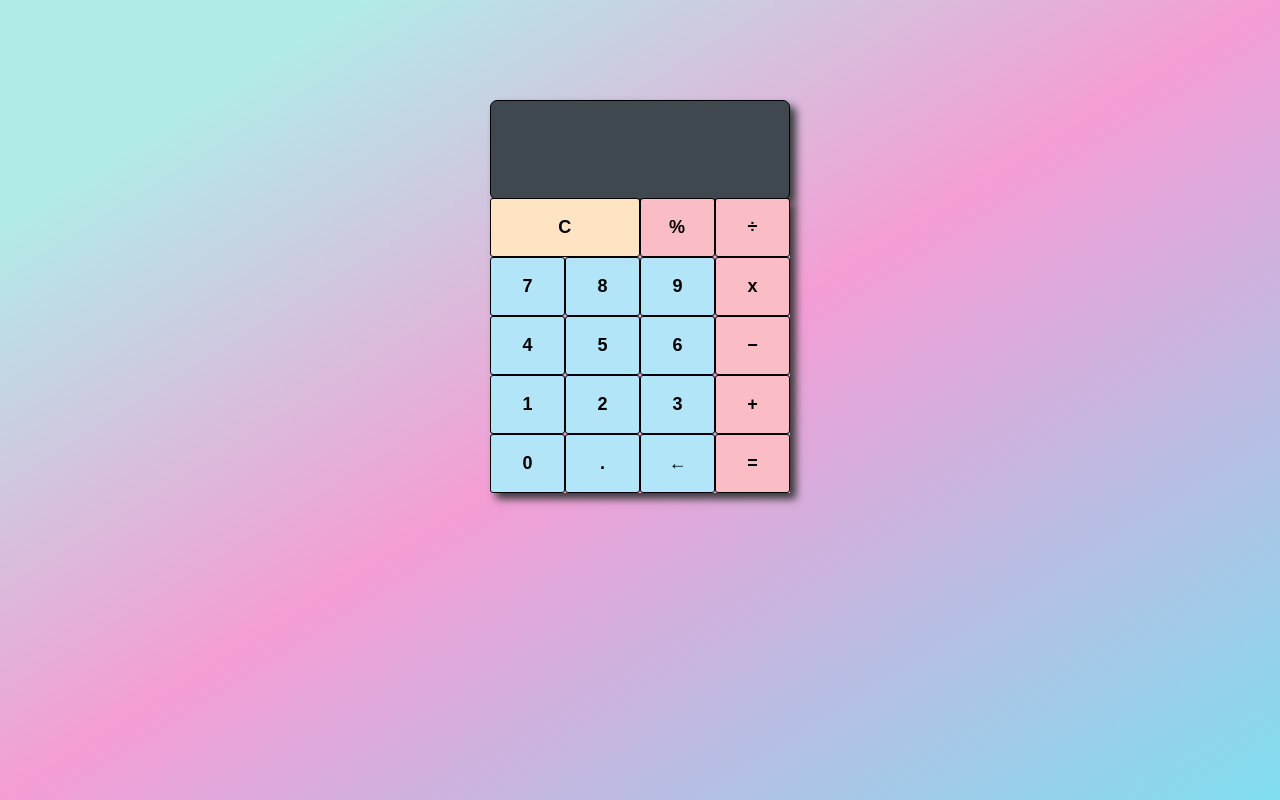
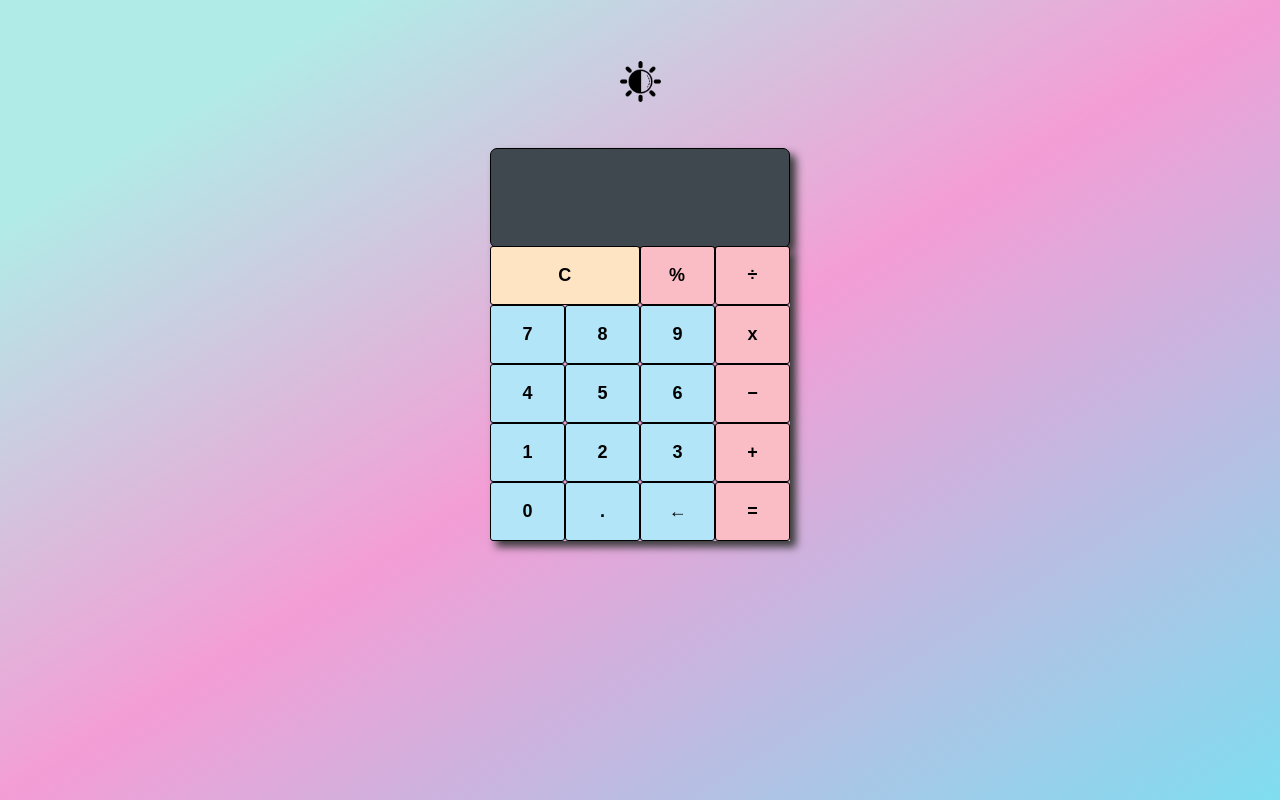
Before and after one commit to itywgh/calculator, a plain HTML site: page index.html in a window 1280 px wide. Drawn offline with Linux system fonts and the light colour scheme.

Commit message:
Implement dark mode button

```diff
--- a/index.html
+++ b/index.html
@@ -9,6 +9,9 @@
 </head>
 <body>
   <div class="main-container">
+    <div class="theme">
+      <img src="./icons/darkmode.png" alt="Dark mode" class="dark-mode-img">
+    </div>
     <div class="calc-container">
       <div class="calc-display">
         <div class="last-operation"></div>
--- a/index.js
+++ b/index.js
@@ -1,4 +1,6 @@
 // QUERIES
+const theme = document.querySelector('.dark-mode-img');      // Dark Mode
+console.log(changeTheme);
 const lastOperation = document.querySelector('.last-operation');
 const currentOperation = document.querySelector('.current-operation');
 const operators = document.querySelectorAll('.operator');
@@ -188,6 +190,10 @@ function inputPercentage(e) {
   equalPressed = false;
 }
 
+function changeTheme() {
+  document.body.classList.toggle("dark-mode");
+}
+
 
 
 // EVENT LISTENERS
@@ -269,6 +275,12 @@ equalButton.addEventListener('click', inputEqual);
 clearButton.addEventListener('click', clearCalc);
 
 
+// Dark Mode
+theme.addEventListener('click', changeTheme);
+
+
+
+
 // KEYBOARD EVENT LISTENER
 window.addEventListener('keydown', e => keyboardEvents(e));
 
--- a/styles.css
+++ b/styles.css
@@ -18,16 +18,43 @@ body {
     rgba(113, 219,  212, 0.55) 14%,
     rgba(233, 60, 172,0.5) 50%,
      rgba(0,188,225,0.5) 100%);
+  transition: all .95s;
 }
 
-.title {
-  margin-bottom: 40px;
-}
+
 
 .main-container {
   display: flex;
   justify-content: center;
+  align-items: center;
+  flex-direction: column;
   height: 600px;
+}
+
+.theme {
+  transition: all .15s;
+}
+
+.theme:hover {
+  opacity: .80;
+}
+
+img{
+  flex: 0 0 auto;
+  width: 45px;
+  height: 45px;
+  padding: 0;
+  cursor: pointer;
+  transition: all .15s;
+}
+
+img:hover {
+  scale: 1.05;
+  opacity: .75;
+}
+
+.dark-mode {
+  background: #7A93DC;
 }
 
 .calc-container {
@@ -35,7 +62,7 @@ body {
   flex-direction: column;
   width: 300px;
   align-items: flex-end;
-  margin-top: 100px;
+  margin-top: 40px;
 }
 
 .calc-display {
```
Also changed, not shown: icons/darkmode.png (added).
